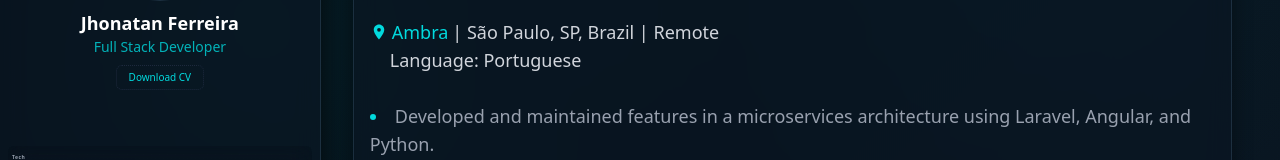
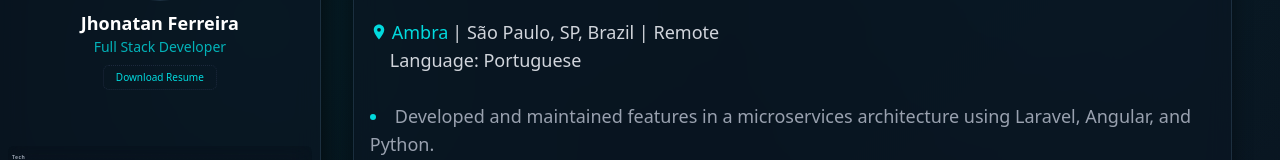
Before and after one commit to jhonatanAlanFerreira/portfolio, a Next.js app: page / in a window 1280 px wide. Shown: the part 139-299 px from the top of the page. Built offline with nearby package versions, Linux system fonts and the light colour scheme.

Commit message:
Update CV text to Resume in download button

```diff
--- a/app/components/ResumeDownload/ResumeDownload.tsx
+++ b/app/components/ResumeDownload/ResumeDownload.tsx
@@ -10,7 +10,7 @@
       className="relative inline-block"
     >
       <button className="group relative mt-2 cursor-pointer overflow-hidden rounded-md border border-dotted border-slate-800 px-1 py-0.5 text-[5px] text-[var(--accent)] lg:px-3 lg:py-1 lg:text-[10px] 2xl:text-sm">
-        <span className="relative z-10">Download CV</span>
+        <span className="relative z-10">Download Resume</span>
         <span className="border-trail"></span>
       </button>
 
```
